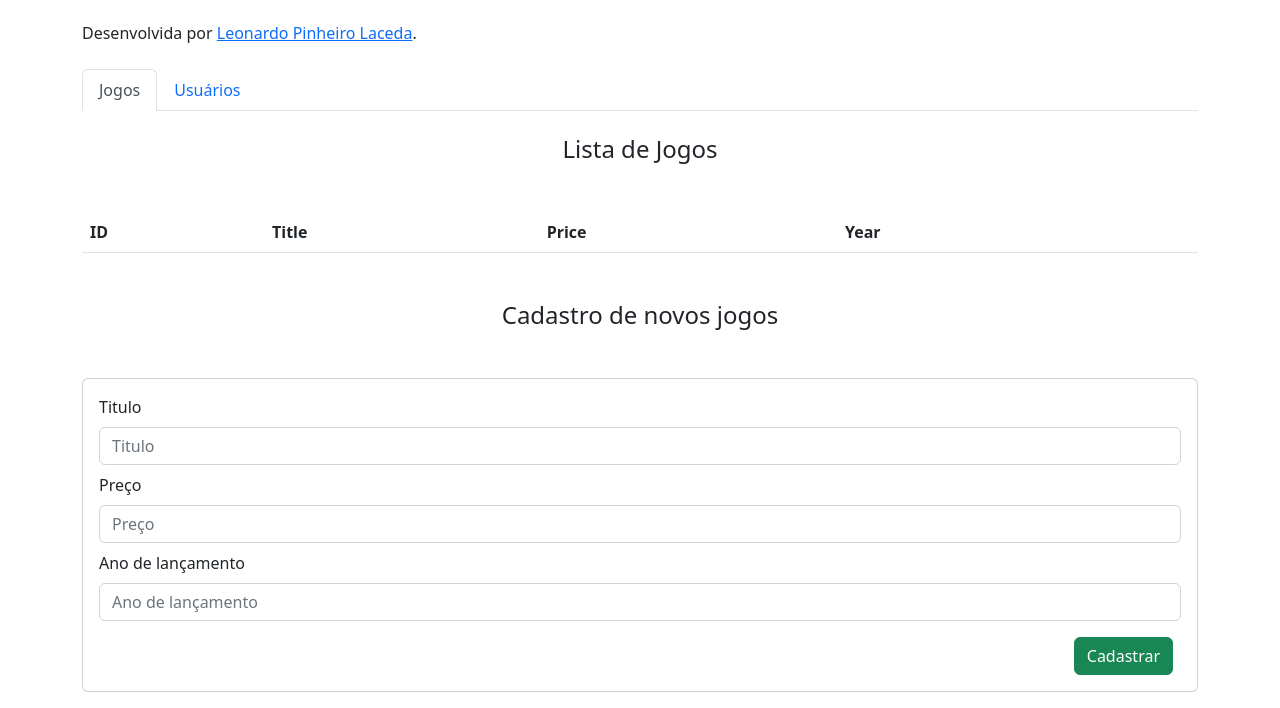
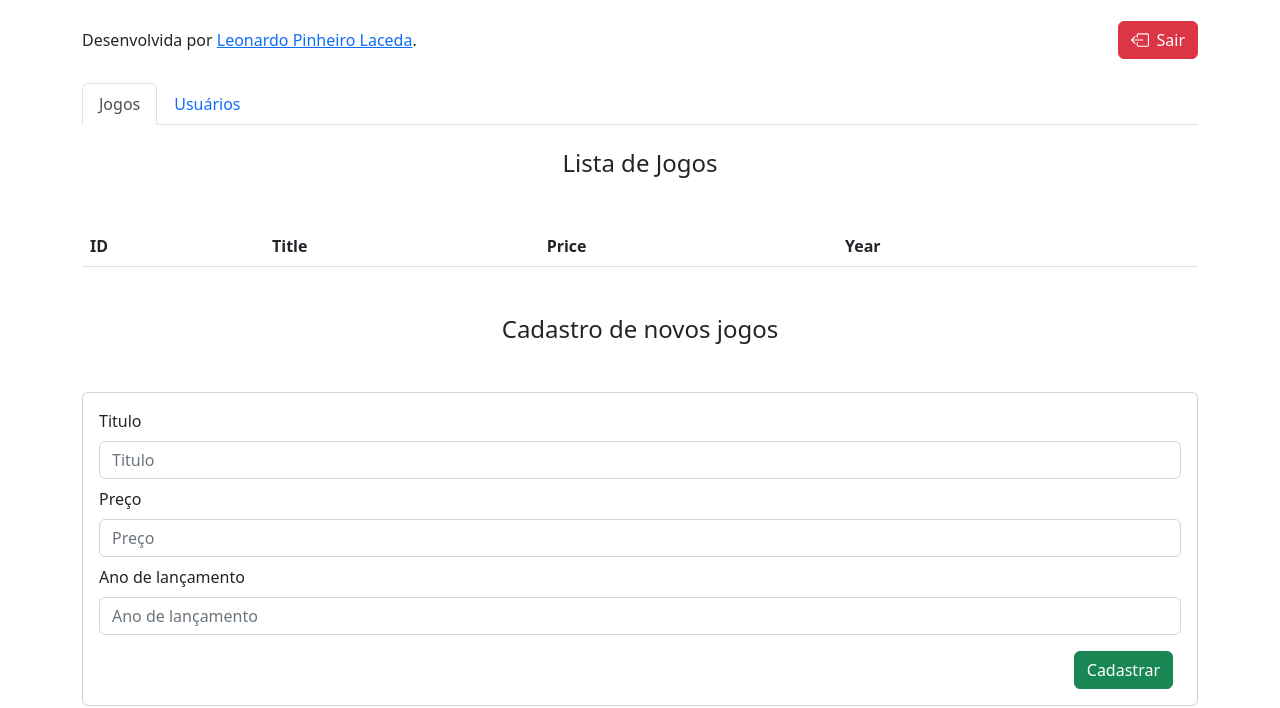
Before and after one commit to LeonardoPinheiroLacerda/NodeJSRestExample, a plain HTML site: page client/index.html in a window 1280 px wide. Shown: the part 123-831 px from the top of the page. Drawn offline with nearby package versions, Linux system fonts and the light colour scheme; no server answers.

Commit message:
Opção de deslogar

```diff
--- a/client/index.html
+++ b/client/index.html
@@ -13,7 +13,18 @@
     <main class="container">
 
         <h1 class="my-4">Aplicação de demonstração de aplicação básica utilizando nodeJS como back-end.</h1>
-        <p class="text-start">Desenvolvida por <a href="https://LeonardoPinheiroLacerda.github.io/" target="_blank">Leonardo Pinheiro Laceda</a>.</p>
+        <div class="d-flex flex-row">
+            <p class="text-start my-auto">Desenvolvida por <a href="https://LeonardoPinheiroLacerda.github.io/" target="_blank">Leonardo Pinheiro Laceda</a>.</p>
+            <button class="btn btn-danger ms-auto d-flex align-items-center"
+                onclick="localStorage.removeItem('token'); showLoginModal()"
+                >
+                <svg xmlns="http://www.w3.org/2000/svg" width="18" height="18" fill="currentColor" class="bi bi-box-arrow-left me-2" viewBox="0 0 16 16">
+                    <path fill-rule="evenodd" d="M6 12.5a.5.5 0 0 0 .5.5h8a.5.5 0 0 0 .5-.5v-9a.5.5 0 0 0-.5-.5h-8a.5.5 0 0 0-.5.5v2a.5.5 0 0 1-1 0v-2A1.5 1.5 0 0 1 6.5 2h8A1.5 1.5 0 0 1 16 3.5v9a1.5 1.5 0 0 1-1.5 1.5h-8A1.5 1.5 0 0 1 5 12.5v-2a.5.5 0 0 1 1 0v2z"/>
+                    <path fill-rule="evenodd" d="M.146 8.354a.5.5 0 0 1 0-.708l3-3a.5.5 0 1 1 .708.708L1.707 7.5H10.5a.5.5 0 0 1 0 1H1.707l2.147 2.146a.5.5 0 0 1-.708.708l-3-3z"/>
+                </svg>
+                Sair
+            </button>
+        </div>
 
         <ul class="nav nav-tabs my-4" role="tablist">
             <li class="nav-item" role="presentation">
```
